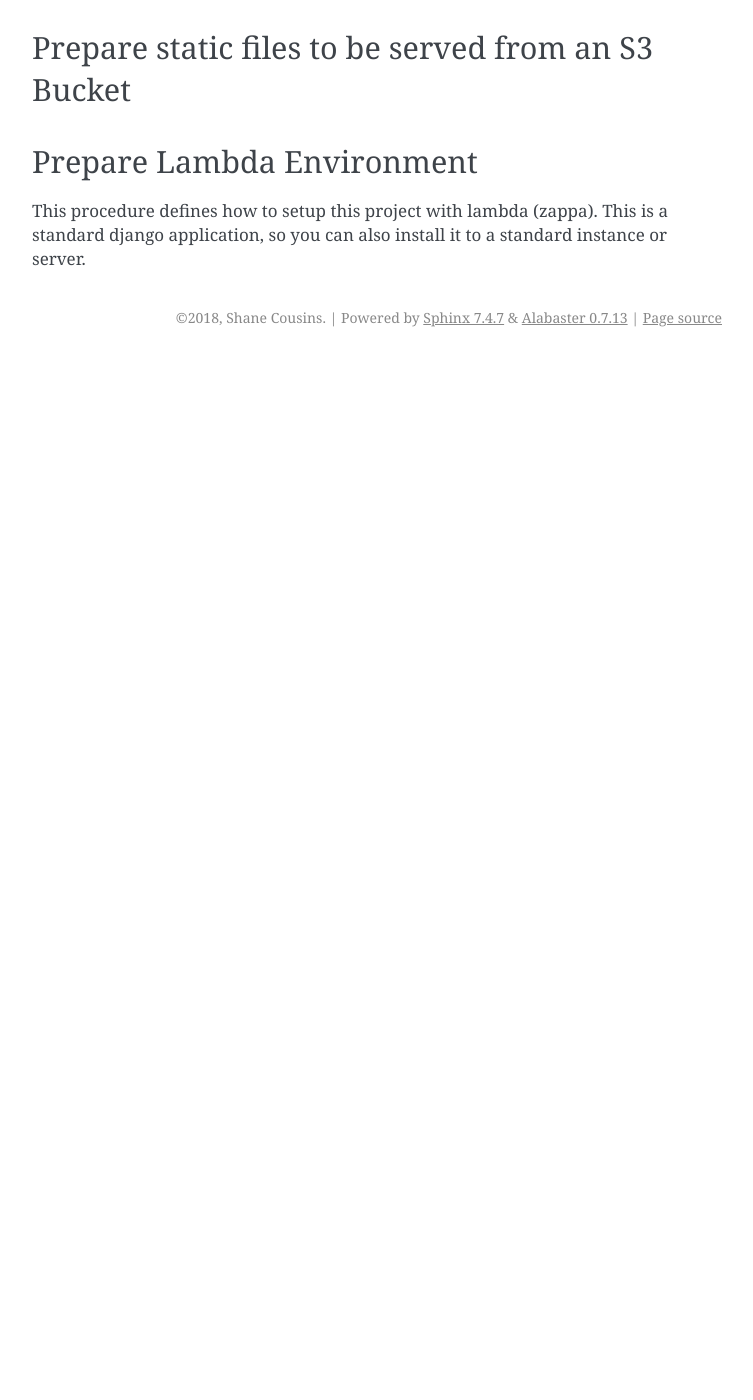
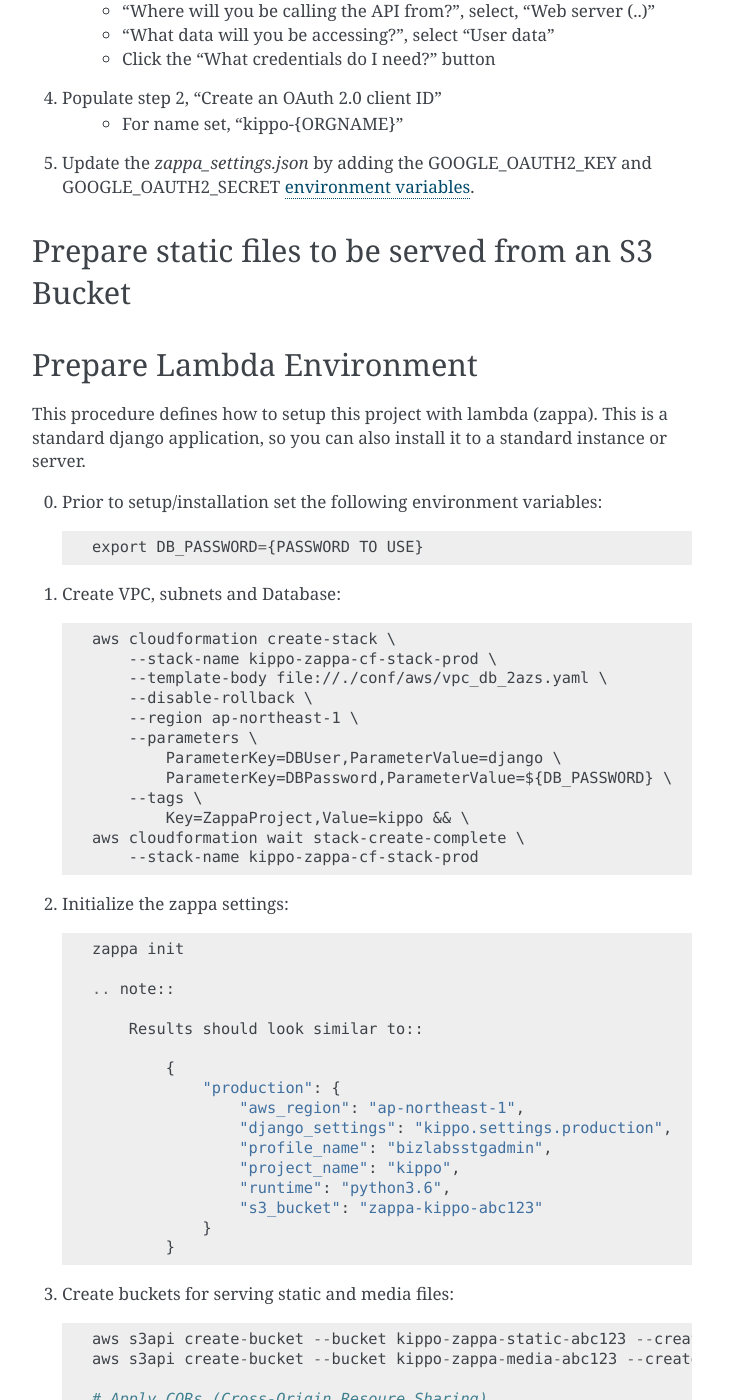
Before and after one commit to monkut/kippo, a Sphinx documentation site: the page built from docs/installation.rst, in a window 1280 px wide and 1400 px high, scrolled down 563 px. Shown: the whole window, without its empty margins (388-1141 px from the left). Built offline with Sphinx 7.4.7, drawn with Linux system fonts in a browser that asks for light colours; before the commit the page ends 920 px from its top, so only the background shows below that; some of the changed text lies outside the part shown.

Commit message:
updating setup procedure

```diff
--- a/docs/installation.rst
+++ b/docs/installation.rst
@@ -18,8 +18,20 @@
 1. Login to the developer console with the appropriate *google* account ( https://console.developers.google.com/ )
 2. Create a *project* for this application
 3. Enable the Google+ API for this application
-4. Obtain the credentials for web application integration
+    - Click, "Manage"
+    - Click, "Create Credentials"
+    - "Which API are you using?, select "Google +"
+    - "Where will you be calling the API from?", select, "Web server (..)"
+    - "What data will you be accessing?", select "User data"
+    - Click the "What credentials do I need?" button
+
+4. Populate step 2, "Create an OAuth 2.0 client ID"
+    - For name set, "kippo-{ORGNAME}"
+
+
+
 5. Update the `zappa_settings.json` by adding the GOOGLE_OAUTH2_KEY and GOOGLE_OAUTH2_SECRET `environment variables <https://github.com/Miserlou/Zappa#setting-environment-variables>`_.
+
 
 
 Prepare static files to be served from an S3 Bucket
@@ -31,3 +43,71 @@
 
 This procedure defines how to setup this project with lambda (zappa).
 This is a standard django application, so you can also install it to a standard instance or server.
+
+0. Prior to setup/installation set the following environment variables::
+
+    export DB_PASSWORD={PASSWORD TO USE}
+
+1. Create VPC, subnets and Database::
+
+    aws cloudformation create-stack \
+        --stack-name kippo-zappa-cf-stack-prod \
+        --template-body file://./conf/aws/vpc_db_2azs.yaml \
+        --disable-rollback \
+        --region ap-northeast-1 \
+        --parameters \
+            ParameterKey=DBUser,ParameterValue=django \
+            ParameterKey=DBPassword,ParameterValue=${DB_PASSWORD} \
+        --tags \
+            Key=ZappaProject,Value=kippo && \
+    aws cloudformation wait stack-create-complete \
+        --stack-name kippo-zappa-cf-stack-prod
+
+2. Initialize the zappa settings::
+
+    zappa init
+
+    .. note::
+
+        Results should look similar to::
+
+            {
+                "production": {
+                    "aws_region": "ap-northeast-1",
+                    "django_settings": "kippo.settings.production",
+                    "profile_name": "bizlabsstgadmin",
+                    "project_name": "kippo",
+                    "runtime": "python3.6",
+                    "s3_bucket": "zappa-kippo-abc123"
+                }
+            }
+
+3. Create buckets for serving static and media files::
+
+    aws s3api create-bucket --bucket kippo-zappa-static-abc123 --create-bucket-configuration LocationConstraint=us-west-2
+    aws s3api create-bucket --bucket kippo-zappa-media-abc123 --create-bucket-configuration LocationConstraint=us-west-2
+
+    # Apply CORs (Cross-Origin Resoure Sharing)
+    # NOTE: this is intended for development only!!!
+    aws s3api put-bucket-cors --bucket kippo-zappa-static-abc123 --cors-configuration file://./conf/aws/static-s3-cors.json
+    aws s3api put-bucket-cors --bucket kippo-zappa-media-abc123 --cors-configuration file://./conf/aws/static-s3-cors.json
+
+
+4. Obtain the Database endpoint for updating the :file:`zappa_settings.json`::
+
+    aws rds describe-db-instances --query 'DBInstances[?MasterUsername==`django`].Endpoint.Address'
+
+5. Update with stack created VPC security-group::
+
+    python ./conf/update_zappasettings_with_vpcinfo.py --cloudformation-stackname kippo-zappa-cf-stack-prod --stage production --region {REGION}
+
+6. Add the following section to the appropriate STAGE section of the zappa_settings.json for DB ACCESS::
+
+        "environment_variables": {
+            "DJANGO_DB_USER": "django",
+            "DJANGO_DB_PASSWORD": "{USER DEFINED ON STACK CREATION}",
+            "DJANGO_DB_HOST": "{USER DEFINED ON STACK CREATION}",
+        },
+
+
+X. After deploy, update the API with the "Authorized Javascript origins" and "Authorized redirect URIs"
```
Also changed, not shown: 2 other files.
